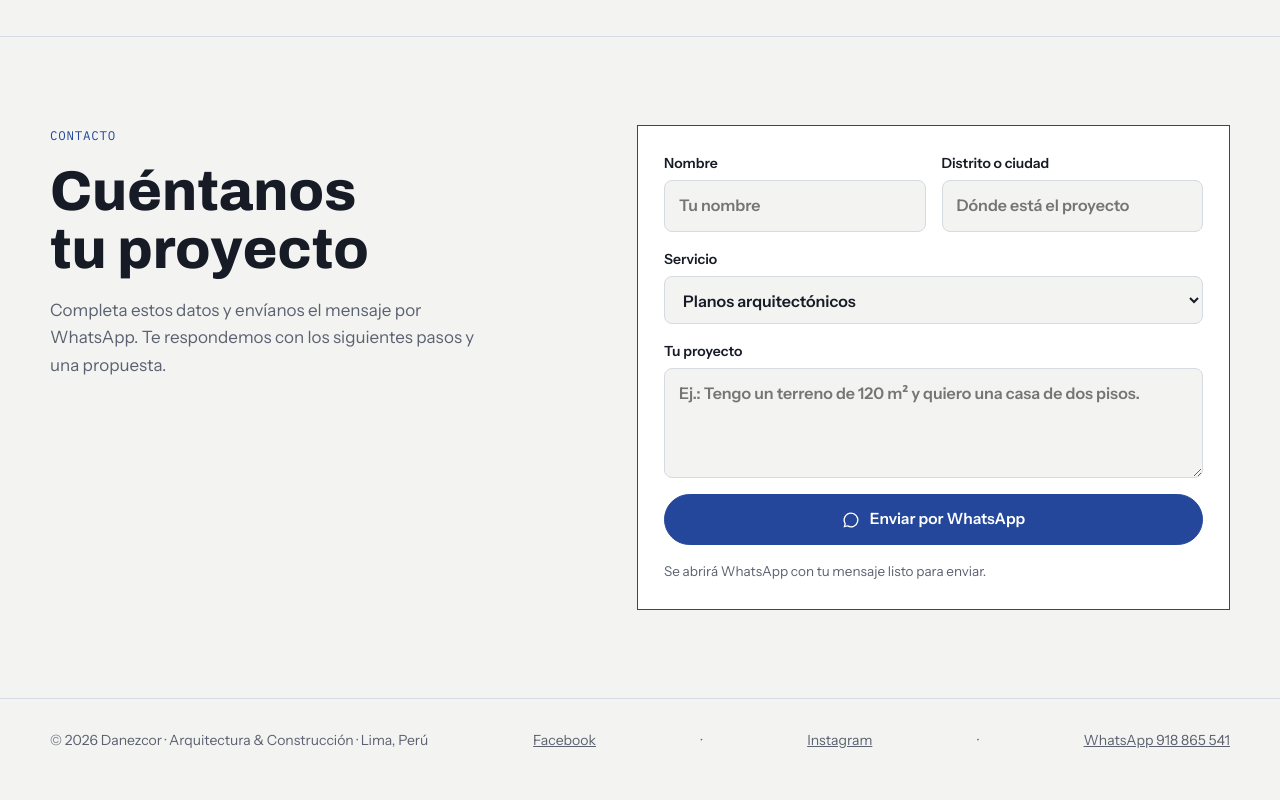
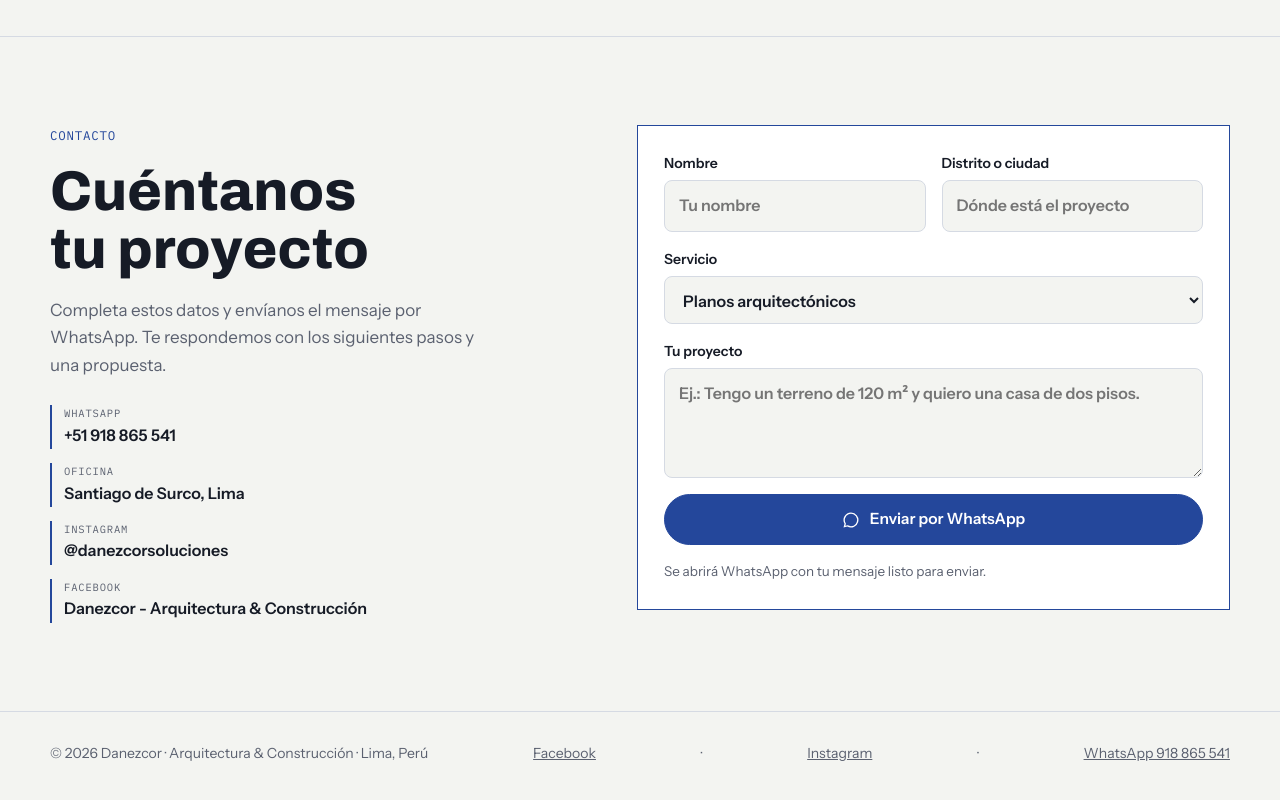
Before and after one commit to danezcor/danezcor.github.io, a plain HTML site: page index.html in a window 1280 px wide. Shown: the part 3271-4071 px from the top of the page. Drawn offline with Linux system fonts and the light colour scheme.

Commit message:
Agregar datos de contacto actualizados

```diff
--- a/index.html
+++ b/index.html
@@ -129,6 +129,7 @@ section{padding:88px 0}
 .card .cap{display:flex;justify-content:space-between;gap:12px;align-items:baseline;padding:12px 4px 4px;flex-wrap:wrap}
 .card h3{font-size:19px;font-weight:700}
 .card .mono{color:var(--muted);font-size:11px}
+.datos{list-style:none;padding:0;margin:26px 0 0;display:grid;gap:14px}.datos li{border-left:2px solid var(--blue);padding-left:12px}.datos small{display:block;font-family:var(--f-mono);font-size:10.5px;letter-spacing:.08em;text-transform:uppercase;color:var(--muted)}.datos a,.datos span{color:var(--ink);font-weight:600;text-decoration:none;font-size:16px}.datos a:hover{color:var(--blue)}
 @media (max-width:700px){.grid{grid-template-columns:1fr}}
 
 /* Contact */
@@ -270,6 +271,12 @@ footer a{color:var(--muted)}
         <span class="mono eyebrow">Contacto</span>
         <h2>Cuéntanos tu proyecto</h2>
         <p>Completa estos datos y envíanos el mensaje por WhatsApp. Te respondemos con los siguientes pasos y una propuesta.</p>
+        <ul class="datos">
+          <li><small>WhatsApp</small><a href="https://wa.me/51918865541">+51 918 865 541</a></li>
+          <li><small>Oficina</small><span>Santiago de Surco, Lima</span></li>
+          <li><small>Instagram</small><a href="https://www.instagram.com/danezcorsoluciones/">@danezcorsoluciones</a></li>
+          <li><small>Facebook</small><a href="https://www.facebook.com/share/1JKWxpyJ6V/">Danezcor - Arquitectura &amp; Construcción</a></li>
+        </ul>
       </div>
       <form id="f" novalidate>
         <div class="two">
```
